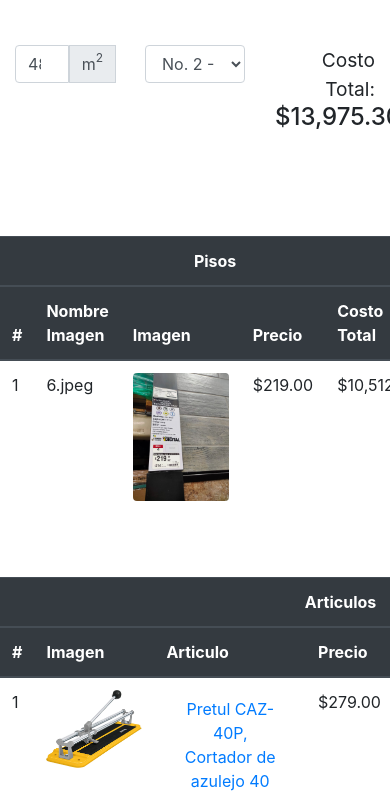
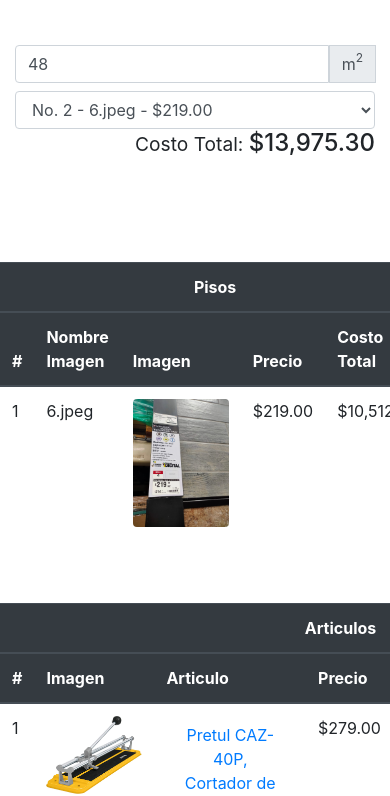
Before and after one commit to IsaacLopezVidal/Presupuesto, a plain HTML site: page docs/index.html in a window 390 px wide. Shown: the part 41-837 px from the top of the page. Drawn offline with nearby package versions, Linux system fonts and the light colour scheme.

Commit message:
cambio para pages fix 9

```diff
--- a/docs/index.html
+++ b/docs/index.html
@@ -17,7 +17,7 @@
 
         <h2>Presupuesto</h2>
         <div class="form-group row my-5">
-                <div class="col-4">
+                <div class="col-12 col-md-4">
                     <div class="input-group mb-2">
                         <input type="number" class="form-control " id="metros" placeholder="48" value="48">
                         <div class="input-group-prepend">
@@ -25,12 +25,12 @@
                         </div>
                     </div>
                 </div>
-                <div class="col-4">
+                <div class="col-12 col-md-4">
                     <select id="filtro" class="form-control">
                         <option>Filtrar</option>
                     </select>
                 </div>
-                <div class="col-4 text-right">
+                <div class="col-12 col-md-4 text-right">
                     <h4 id="costoTotal"></h4>
 
                 </div>
```
